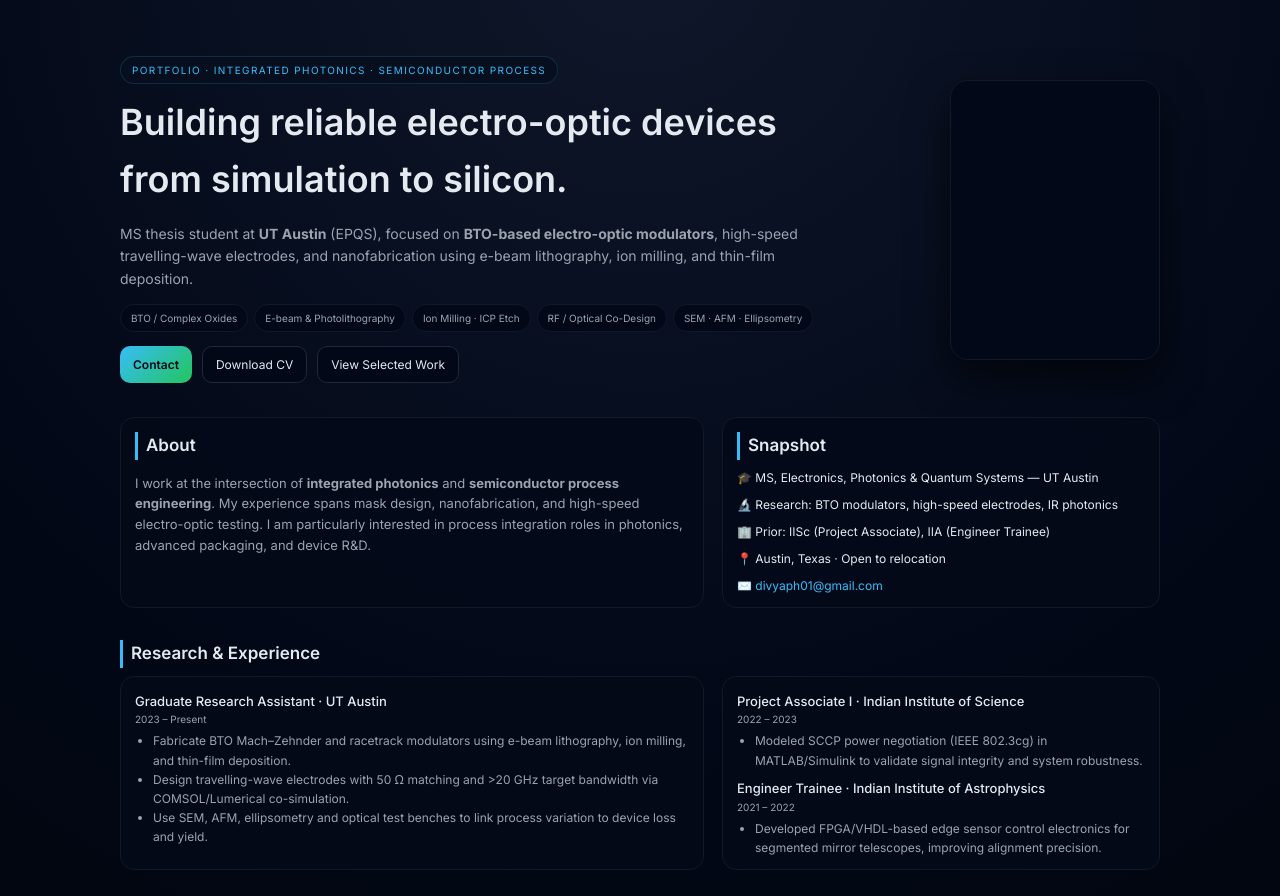
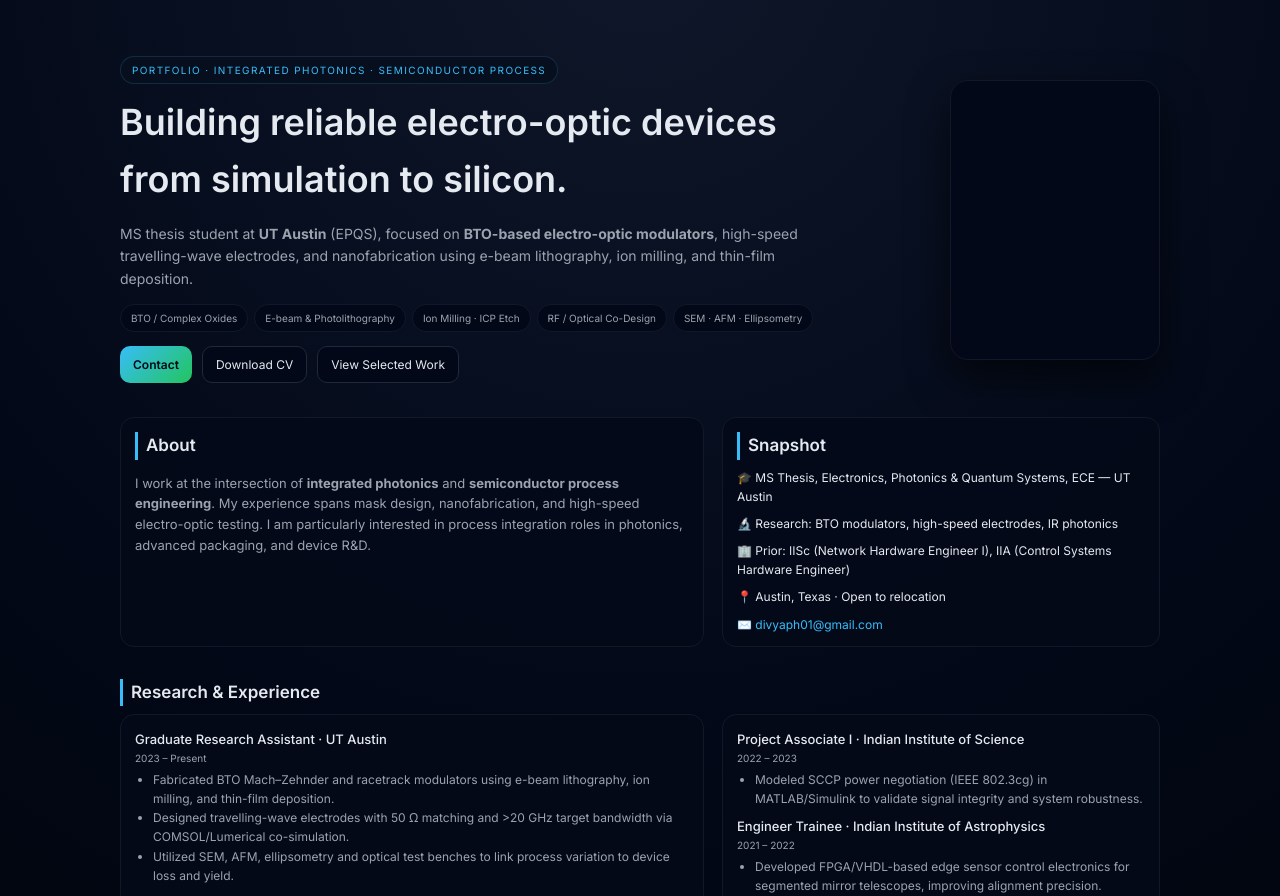
Before and after one commit to divya-1498/divya-1498.github.io, a plain HTML site: page index.html in a window 1280 px wide. Shown: the part 60-956 px from the top of the page. Drawn offline with Linux system fonts and the light colour scheme.

Commit message:
Update index.html

```diff
--- a/index.html
+++ b/index.html
@@ -194,9 +194,9 @@
         <div class="card">
           <h2>Snapshot</h2>
           <div class="list">
-            <div>🎓 MS, Electronics, Photonics & Quantum Systems — UT Austin</div>
+            <div>🎓 MS Thesis, Electronics, Photonics & Quantum Systems, ECE — UT Austin</div>
             <div>🔬 Research: BTO modulators, high-speed electrodes, IR photonics</div>
-            <div>🏢 Prior: IISc (Project Associate), IIA (Engineer Trainee)</div>
+            <div>🏢 Prior: IISc (Network Hardware Engineer I), IIA (Control Systems Hardware Engineer)</div>
             <div>📍 Austin, Texas · Open to relocation</div>
             <div>✉️ <a href="mailto:divyaph01@gmail.com">divyaph01@gmail.com</a></div>
           </div>
@@ -211,9 +211,9 @@
           <div class="item-title">Graduate Research Assistant · UT Austin</div>
           <div class="meta">2023 – Present</div>
           <ul class="inline">
-            <li>Fabricate BTO Mach–Zehnder and racetrack modulators using e-beam lithography, ion milling, and thin-film deposition.</li>
-            <li>Design travelling-wave electrodes with 50 Ω matching and &gt;20 GHz target bandwidth via COMSOL/Lumerical co-simulation.</li>
-            <li>Use SEM, AFM, ellipsometry and optical test benches to link process variation to device loss and yield.</li>
+            <li>Fabricated BTO Mach–Zehnder and racetrack modulators using e-beam lithography, ion milling, and thin-film deposition.</li>
+            <li>Designed travelling-wave electrodes with 50 Ω matching and &gt;20 GHz target bandwidth via COMSOL/Lumerical co-simulation.</li>
+            <li>Utilized SEM, AFM, ellipsometry and optical test benches to link process variation to device loss and yield.</li>
           </ul>
         </div>
         <div class="card">
```
